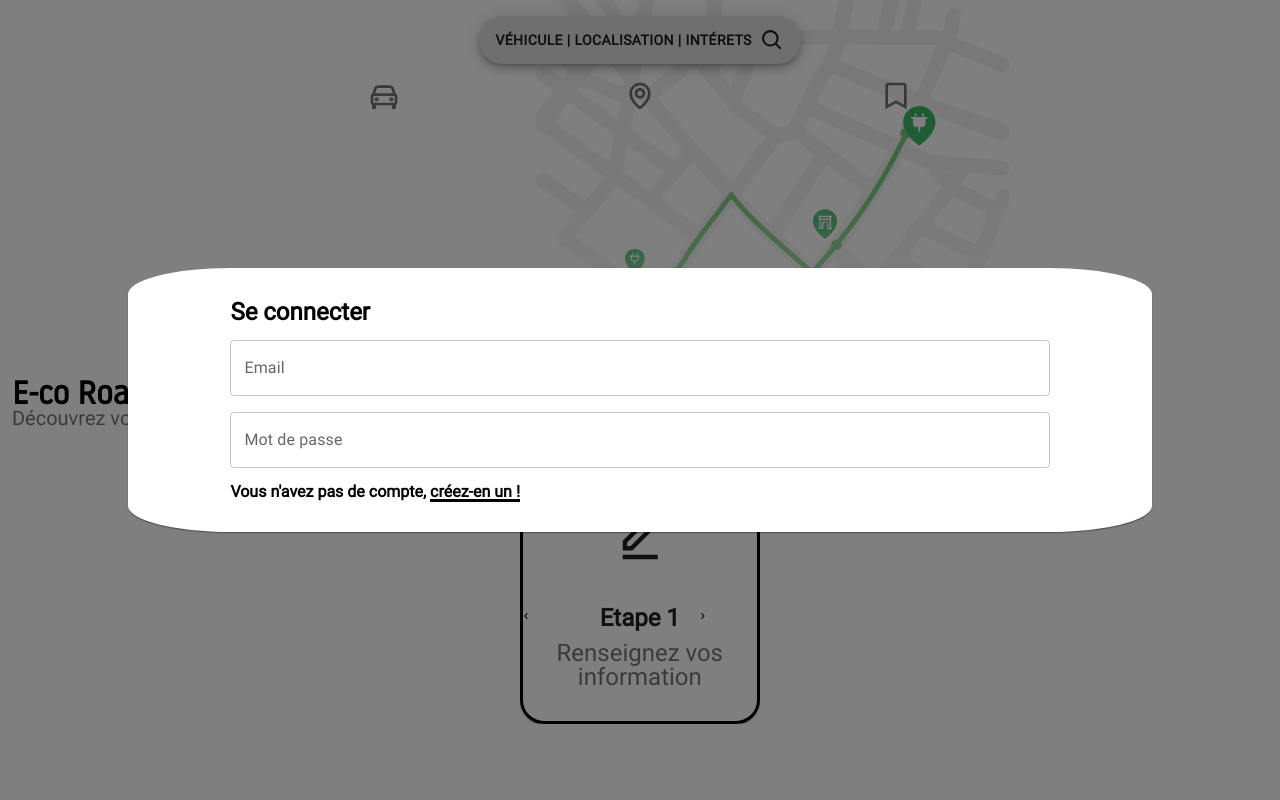
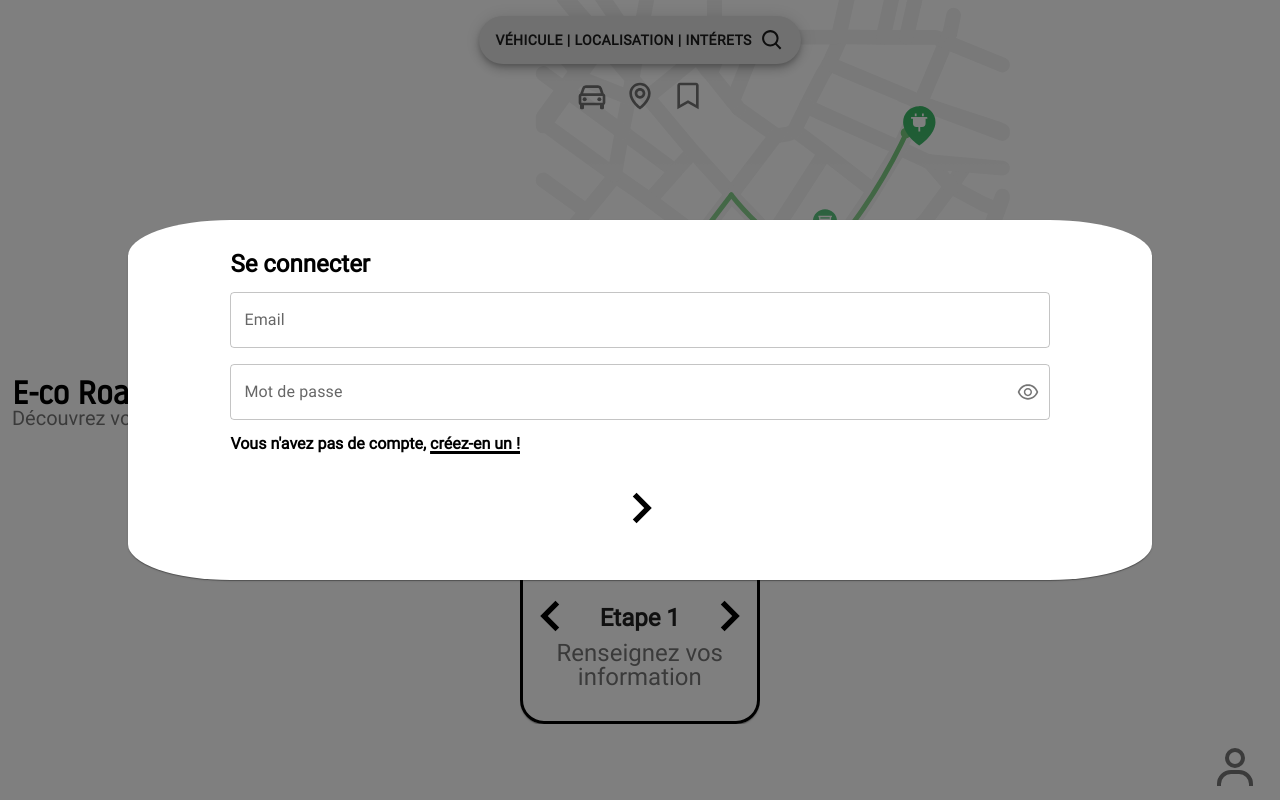
Before and after one commit to YoannBretonnet/ecotest, a React app: page / in a window 1280 px wide. Both pictures are taken after a click on the button 1211 px from the left and 768 px from the top of the page. Built offline with nearby package versions, Linux system fonts and the light colour scheme.

Commit message:
fix: css creation account conflict problem feat: add submit to connectionModal

```diff
--- a/src/components/ModalAuthentification/ModalAccountCreation/index.js
+++ b/src/components/ModalAuthentification/ModalAccountCreation/index.js
@@ -3,6 +3,7 @@ import './styles.scss';
 
 import {
   TextField,
+  IconButton,
 } from '@mui/material';
 
 import {
@@ -35,16 +36,18 @@ function ModalAccountCreation() {
     >
       <h1 className="modal-title">Créez votre compte</h1>
       <form
+        className="modal-form-coreation-account"
         onSubmit={
           handleSubmit
-        }>
+        }
+      >
         <TextField
           id="userName-input"
           label="Nom Utilisateur"
           variant="outlined"
           sx={{ width: '100%' }}
           value={userNameValue}
-          onChange={(event) => dispatch(changeInputValue(event.target.value, inputUserNameElement , modalElement))}
+          onChange={(event) => dispatch(changeInputValue(event.target.value, inputUserNameElement, modalElement))}
         />
         <TextField
           type="email"
@@ -58,10 +61,9 @@ function ModalAccountCreation() {
         <InputPassword
           modalElement={modalElement}
         />
-          <button type="submit"
-            className="login-form-button">
-            {<BiChevronRight size="8vh" />}
-          </button>
+        <IconButton sx={{ color: 'black' }} type="submit">
+          <BiChevronRight size="8vh" />
+        </IconButton>
       </form>
     </ModalElement>
   );
--- a/src/components/ModalAuthentification/ModalAccountCreation/styles.scss
+++ b/src/components/ModalAuthentification/ModalAccountCreation/styles.scss
@@ -11,16 +11,9 @@
   font-size: 2vh;
 }
 
-form {
+.modal-form-coreation-account {
+  width: 80%;
   display: flex;
   flex-direction: column;
-  align-items: center;
-  width: 80%;
   gap: 2vh;
 }
-
-button {
-  background-color: white;
-  width: 20%;
-  border: none;
-}
--- a/src/components/ModalAuthentification/ModalConnection/index.js
+++ b/src/components/ModalAuthentification/ModalConnection/index.js
@@ -5,7 +5,10 @@ import './styles.scss';
 
 import {
   TextField,
+  IconButton,
 } from '@mui/material';
+
+import { BiChevronRight } from 'react-icons/bi';
 
 import { openCloseConnectionModal, changeInputValue, openCloseAccountCreationModal } from 'src/actions/authentification';
 import { useSelector, useDispatch } from 'react-redux';
@@ -28,7 +31,13 @@ function ModalConnection() {
       modalElement={modalElement}
     >
       <h1 className="modal-title">Se connecter</h1>
-      <form className="modal-form-connection">
+      <form
+        className="modal-form-connection"
+        onSubmit={((event) => {
+          event.preventDefault();
+          console.log('coucou');
+        })}
+      >
         <TextField
           type="email"
           id="email-input"
@@ -41,7 +50,6 @@ function ModalConnection() {
         <InputPassword
           modalElement={modalElement}
         />
-      </form>
         <p className="modal-proposition">Vous n'avez pas de compte, <span
           className="modal-proposition-link"
           onClick={(() => dispatch(openCloseAccountCreationModal()))}
@@ -49,6 +57,10 @@ function ModalConnection() {
           créez-en&nbsp;un&nbsp;!
         </span>
         </p>
+        <IconButton sx={{ color: 'black' }} type="submit">
+          <BiChevronRight size="8vh" />
+        </IconButton>
+      </form>
     </ModalElement>
   );
 }
```
Lines whose indentation alone changed are shown as unchanged.
